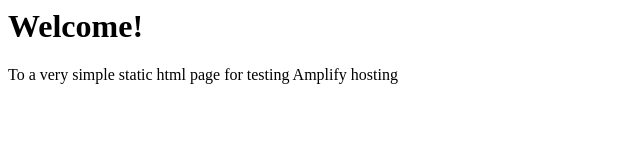
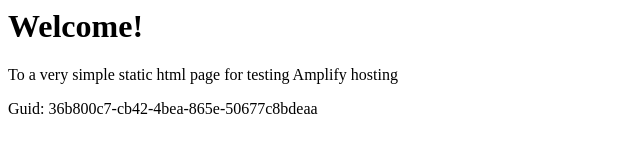
Before and after one commit to aws-aemilia-lhr/Github-PR-Commit-Integration-Test-DoNotTouch-Gith-OKSLNVO2-v1-preprod-eu-west-2, a website: page src/index.html in a window 1280 px wide. Shown: the whole page, without its empty margins (0-640 px from the left). Drawn offline with Linux system fonts and the light colour scheme.

Commit message:
commit from integ tests

```diff
--- a/src/index.html
+++ b/src/index.html
@@ -1,3 +1,5 @@
+
+
 <html lang="en">
 
 <head>
@@ -10,6 +12,6 @@
 <body>
     <h1>Welcome!</h1>
     <p>To a very simple static html page for testing Amplify hosting</p>
-</body>
+    <p>Guid: 36b800c7-cb42-4bea-865e-50677c8bdeaa</p></body>
 
 </html>
```
